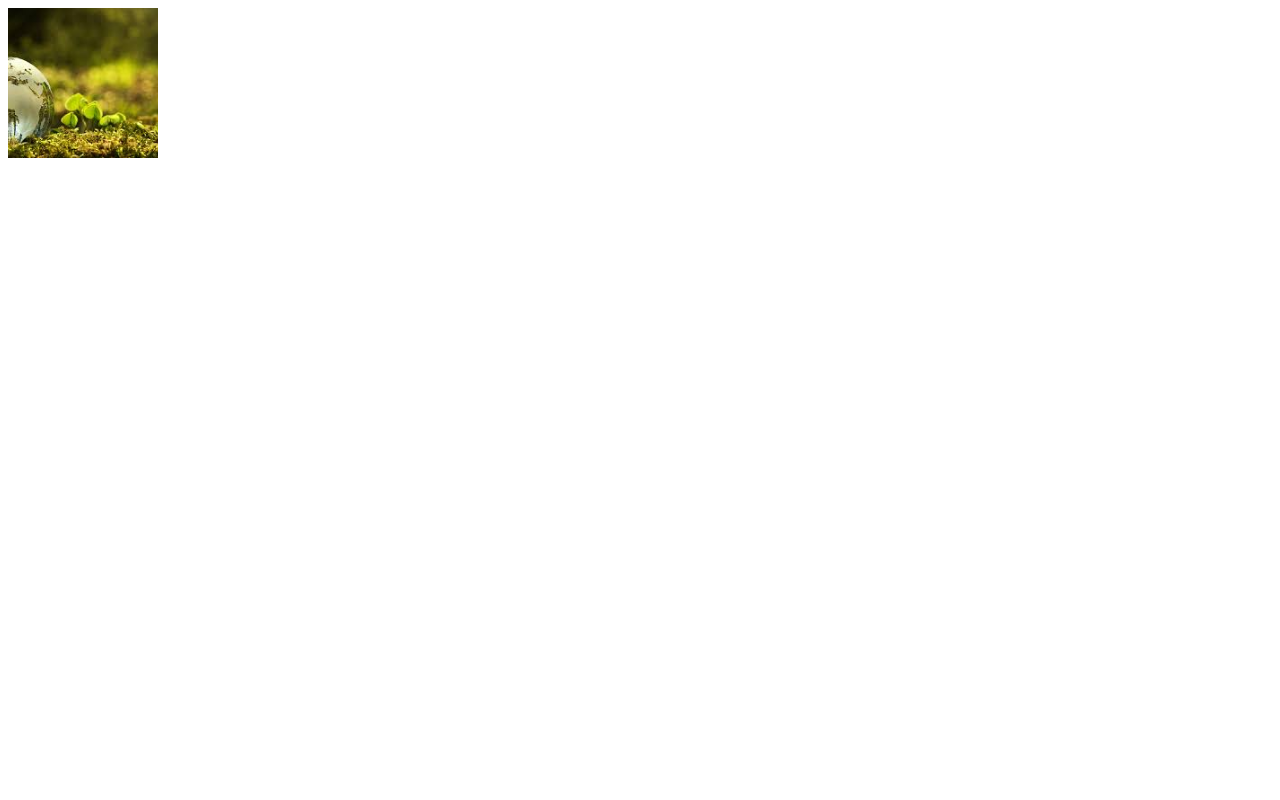
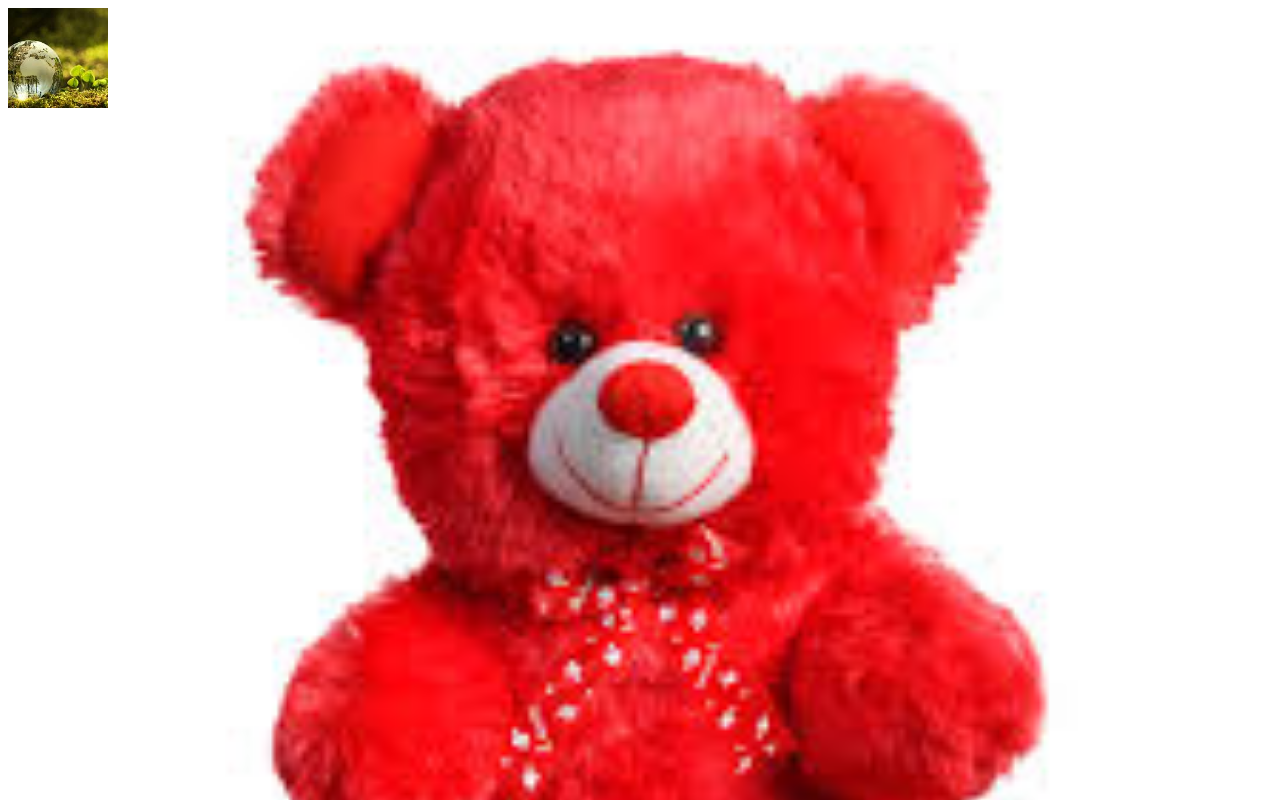
Before and after one commit to ManojNambiraj/Qtree-Jun25-MERN-Stack, a plain HTML site: page CSS/Class3/index.html in a window 1280 px wide. Drawn offline with Linux system fonts and the light colour scheme.

Commit message:
CSS Images

```diff
--- a/CSS/Class3/index.html
+++ b/CSS/Class3/index.html
@@ -5,45 +5,43 @@
     <meta name="viewport" content="width=device-width, initial-scale=1.0" />
     <title>Document</title>
     <style>
-        p{
-            color: orangered;
 
-            /* text-align: left; */
-            /* text-decoration: line-through; */
-            /* text-transform: capitalize; */
-            text-shadow: 7px -3px 2px rgba(0, 0, 0, 0.484);
+      div{
+        width: 100px;
+        height: 100px;
+        /* overflow: hidden; */
+      }
 
-            font-size: 15px;
-            font-family: 'Times New Roman', Times, serif;
-            font-weight: 200;
-            font-style: italic;
-        }
+      img {
+        width: 100%;
+        height: 100%;
 
-        div{
-            width: 150px;
-            height: 150px;
-            /* border: 3px solid black; */
-            overflow: hidden;
-        }
+        object-fit: cover;
+        object-position: 30%;
+      }
 
-        img{
-            width: 100%;
-            height: 100%;
-
-            object-fit: cover;
-            object-position: 60%;
-        }
+      body{
+        /* background-color: hsl(221.54deg 68.14% 44.31%); */
+        background-image: url(teddy.jpg);
+        background-repeat: no-repeat;
+        background-size: cover;
+      }
     </style>
   </head>
   <body>
-    <!-- <p>
-      Lorem ipsum dolor sit amet consectetur, adipisicing elit. Deleniti,
-      nesciunt at illo maxime non nostrum porro sed quas ut voluptatem totam
-      iste dolores deserunt officia commodi omnis, ab eius tempore.
-    </p> -->
-
     <div>
-        <img src="nature.jpg" alt="nature">
+      <img src="nature.jpg" alt="">
     </div>
   </body>
 </html>
+
+<!-- CSS Units:
+
+  px -> 1px = 1px
+  pt -> 1pt = 1.5px
+  %  -> 1% - 100%
+  vw -> 100vw = 100%
+  vh -> 100vh = 100%
+  em -> 1em = 16px
+
+-->
```
Also changed, not shown: CSS/Class3/teddy.jpg (added).
